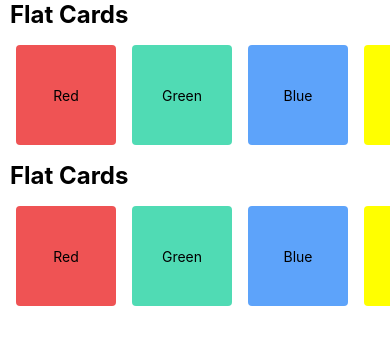
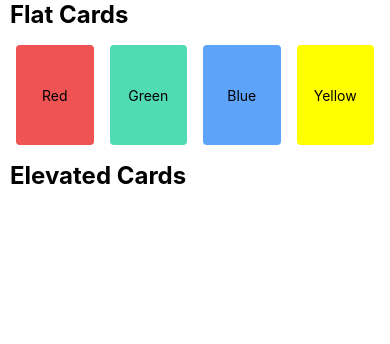
Before and after one commit to siraajul/ReactStyler, a React Native app: screen / in a window 390 px wide. Shown: the top 344 px of the page. Built offline with nearby package versions, Linux system fonts and the light colour scheme.

Commit message:
Add --> Elevated Cards on ScrollView

```diff
--- a/App.tsx
+++ b/App.tsx
@@ -1,15 +1,14 @@
 import {SafeAreaView, ScrollView} from 'react-native';
 import React from 'react';
 import FlatCards from './components/FlatCards';
+import ElevatedCards from './components/ElevatedCards';
 
 const App = () => {
   return (
     <SafeAreaView>
-      <ScrollView horizontal={true}>
+      <ScrollView>
         <FlatCards />
-      </ScrollView>
-      <ScrollView horizontal={true}>
-        <FlatCards />
+        <ElevatedCards />
       </ScrollView>
     </SafeAreaView>
   );
```
